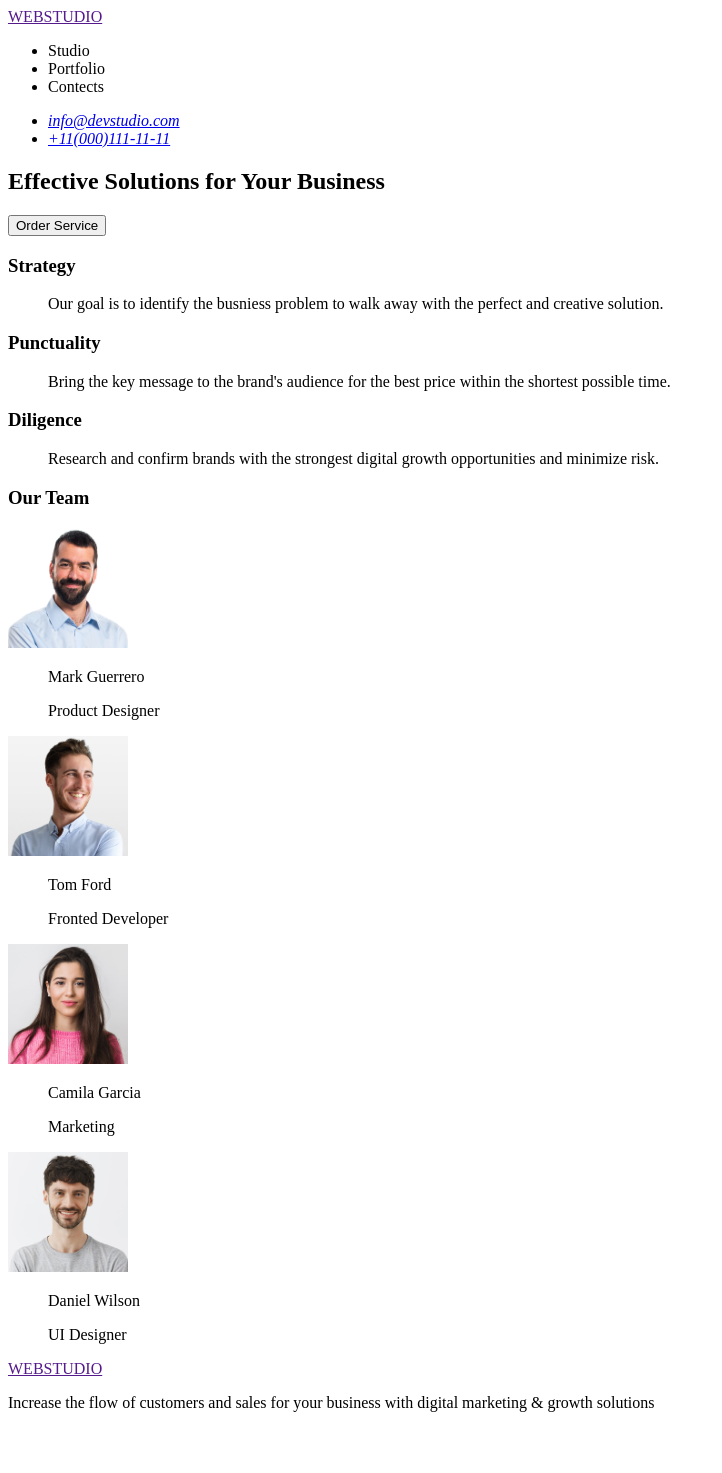
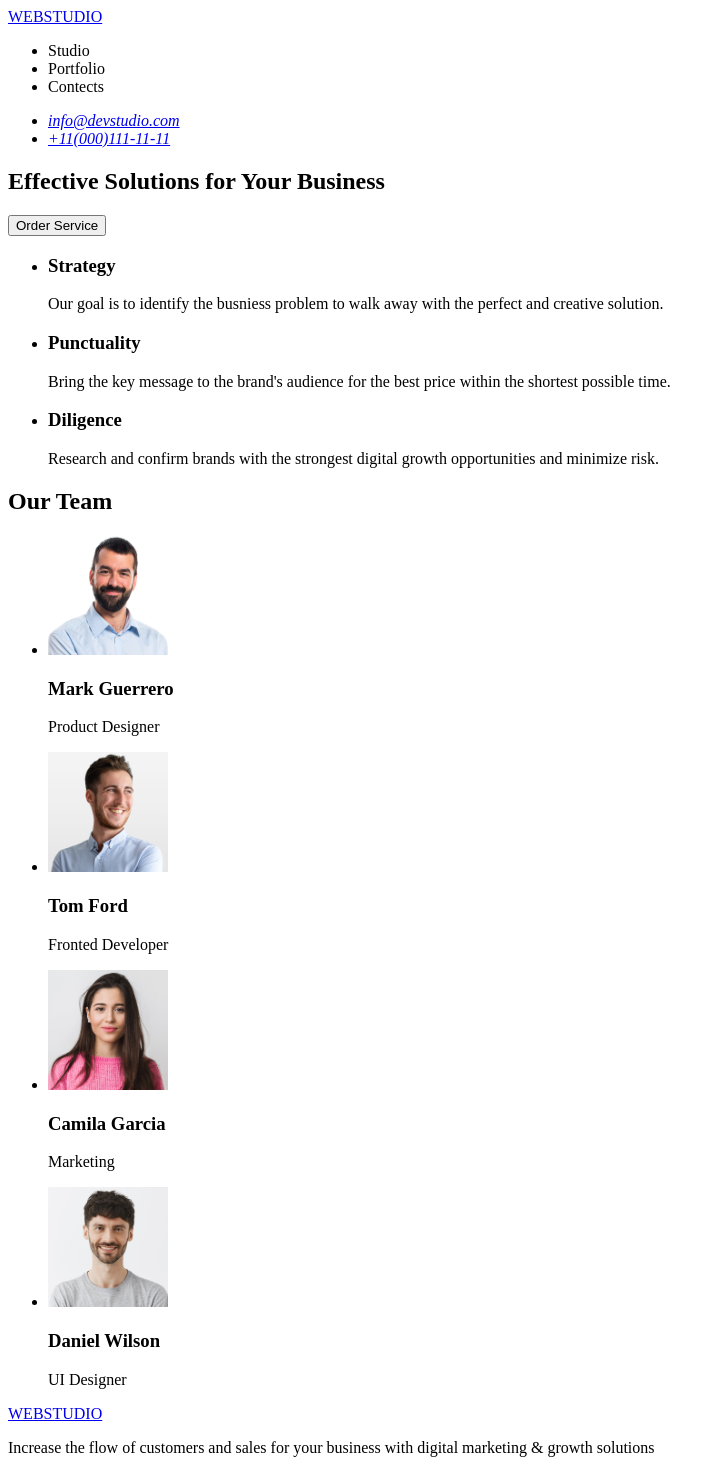
Before and after one commit to oguzhancuceoglu/goit-markup-hw-01, a plain HTML site: page goit-markup-hw-01/index.html in a window 1280 px wide. Shown: the whole page, without its empty margins (0-722 px from the left). Before the commit the page ends 1428 px from the top, so only its background shows below. Drawn offline with Linux system fonts and the light colour scheme.

Commit message:
odev1 gonderim

```diff
--- a/goit-markup-hw-01/index.html
+++ b/goit-markup-hw-01/index.html
@@ -7,15 +7,16 @@
   </head>
   <body>
     <header>
+
+        <a href="./index.html">WEBSTUDIO</a>
      <nav>
-        <a href="">WEBSTUDIO</a>
         <ul>
-          <li>Studio</li>
-          <li>Portfolio</li>
-          <li>Contects</li>
+          <li> <a href=""></a> Studio</li>
+          <li> <a href=""></a> Portfolio</li>
+          <li> <a href=""></a> Contects</li>
         </ul>
       </nav>
-    </header>
+
     <!-- iletişim bilgileri -->
     <address>
       <ul>
@@ -23,62 +24,63 @@
         <li><a href="tel:+11(111-11-11)">+11(000)111-11-11</a></li>
       </ul>
     </address>
+    </header>
     <main>
       <section>
         <h1>Effective Solutions for Your Business</h1>
+
+      <button type="button">Order Service</button>
      </section>
-      <button type="button">Order Service</button>
       <section>
+        <ul>
+            <li>
               <h3>Strategy</h3>
-        <ul>
-          Our goal is to identify the busniess problem to walk away with the
-          perfect and creative solution.
-        </ul>
+
+               <p>Our goal is to identify the busniess problem to walk away with the
+                perfect and creative solution.</p>
+            </li>
+            <li>
               <h3>Punctuality</h3>
-        <ul>
-          Bring the key message to the brand's audience for the best price
-          within the shortest possible time.
-        </ul>
+
+              <p> Bring the key message to the brand's audience for the best price
+               within the shortest possible time. </p>
+            </li>
+            <li>
                <h3>Diligence</h3>
-        <ul>
-          Research and confirm brands with the strongest digital growth
-          opportunities and minimize risk.
+
+               <p>Research and confirm brands with the strongest digital growth
+                opportunities and minimize risk.</p>
+            </li>
         </ul>
       </section>
       <section>
-        <h3>Our Team</h3>
+        <h2>Our Team</h2>
+        <ul>
+            <li>
           <img src="./images/img.jpg" alt="görsel1" width="120" height="120" />
-        <ul>
-          Mark Guerrero
-        </ul>
-        <ul>
-          Product Designer
-        </ul>
+          <h3>Mark Guerrero</h3>
+          <p> Product Designer </p>
+             </li>
+             <li>
            <img src="./images/img-2.jpg" alt="görsel2" width="120" height="120" />
-        <ul>
-          Tom Ford
-        </ul>
-        <ul>
-          Fronted Developer
-        </ul>
+           <h3> Tom Ford </h3>
+           <p> Fronted Developer </p>
+            </li>
+            <li>
              <img src="./images/img-3.jpg" alt="görsel3" width="120" height="120" />
-        <ul>
-          Camila Garcia
-        </ul>
-        <ul>
-          Marketing
-        </ul>
+            <h3> Camila Garcia </h3>
+            <p> Marketing </p>
+        </li>
+        <li>
           <img src="./images/img-4.jpg" alt="görsel4" width="120" height="120" />
-        <ul>
-          Daniel Wilson
-        </ul>
-        <ul>
-          UI Designer
+          <h3>Daniel Wilson</h3>
+          <p> UI Designer </p>
+        </li>
         </ul>
       </section>
     </main>
     <footer>
-      <a href="">WEBSTUDIO</a>
+      <a href="./index.html">WEBSTUDIO</a>
       <p>
         Increase the flow of customers and sales for your business with digital
         marketing & growth solutions
```
Also changed, not shown: index.html (added, +88 -0 lines), 1 other file. Lines whose indentation alone changed are shown as unchanged.
